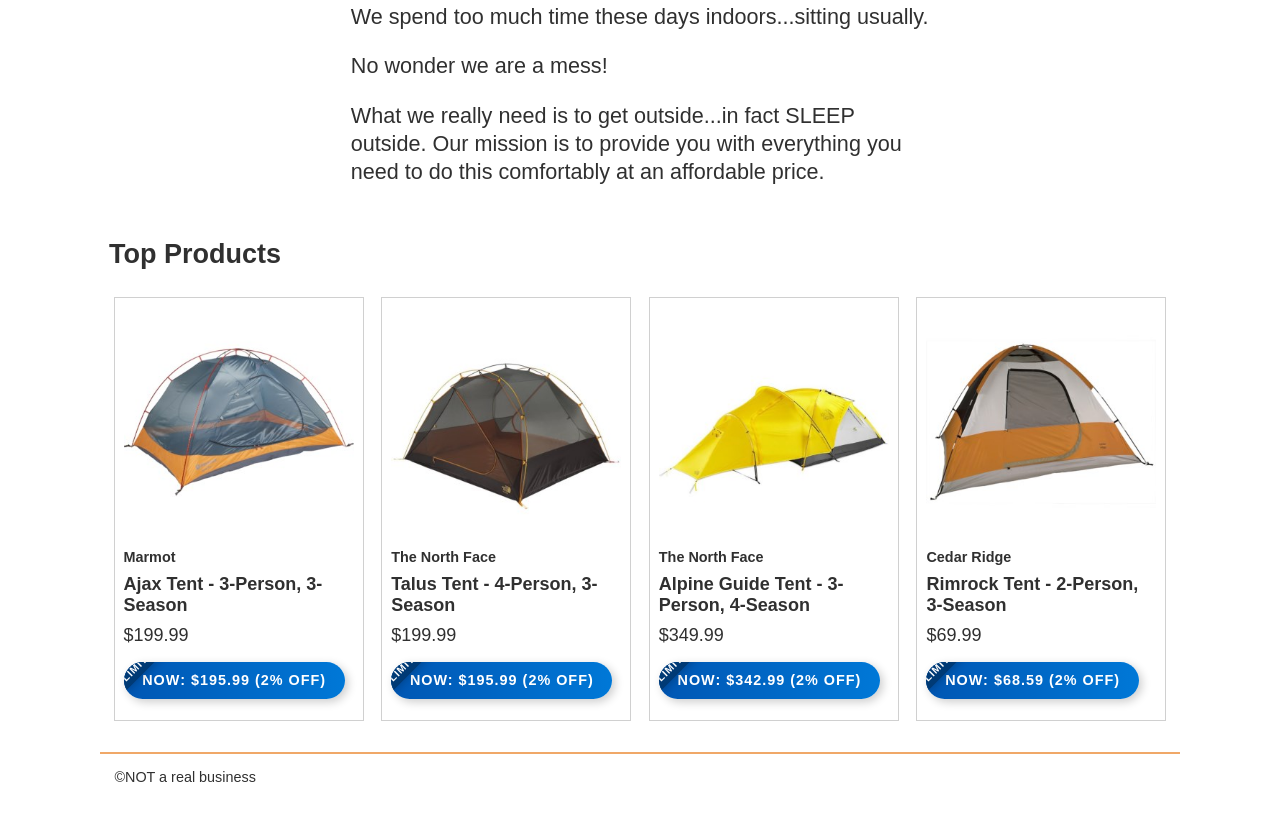
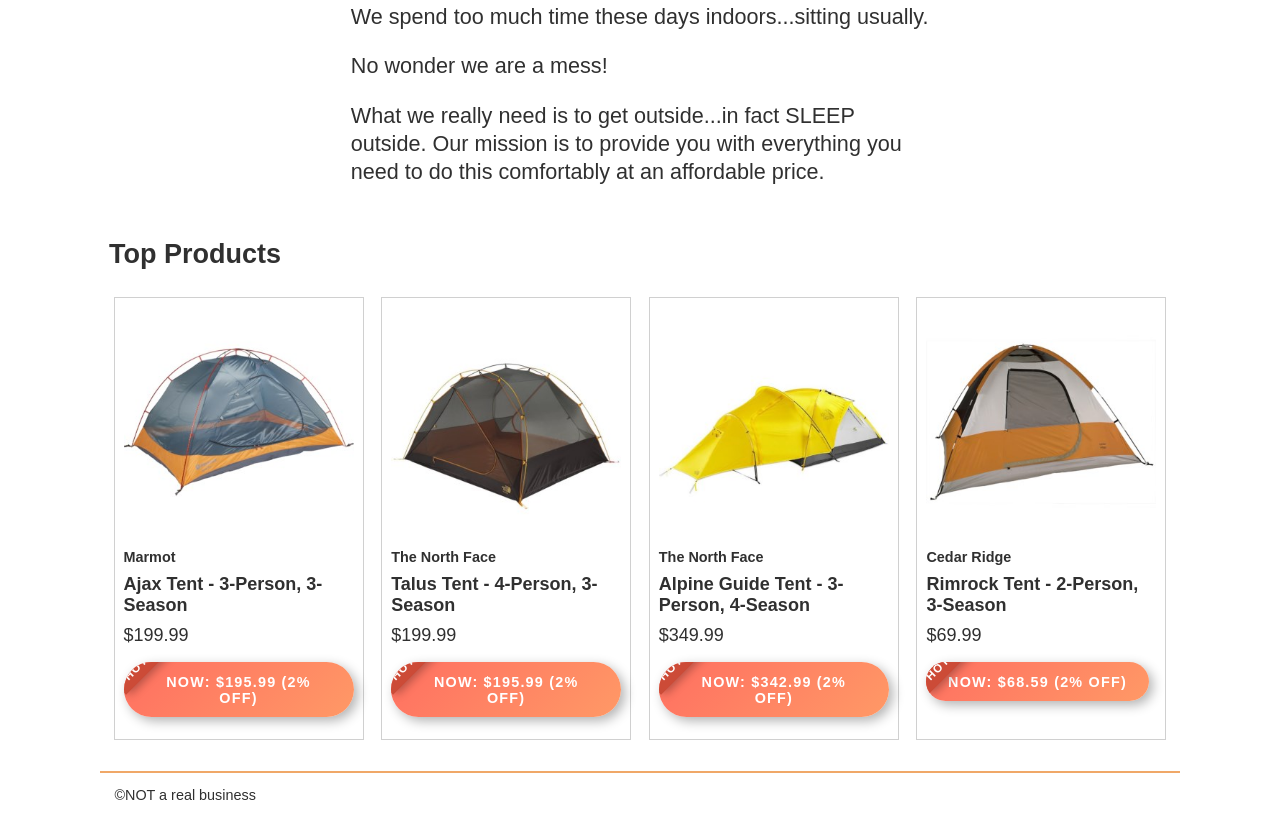
Before and after one commit to Toginomi/WDD330-Team16, a website built with Vite: page src/index.html in a window 1280 px wide. Shown: the part 435-1253 px from the top of the page. Built offline with nearby package versions, Linux system fonts and the light colour scheme.

Commit message:
pius---individaul

```diff
--- a/src/css/style.css
+++ b/src/css/style.css
@@ -160,47 +160,47 @@
   font-size: var(--small-font);
   color: #ffffff; /* Ensure text is white for contrast */
   font-weight: bold;
-  background: linear-gradient(90deg, #0056b3, #0078d7); /* Accessible blue gradient */
-  padding: 0.7em 1.3em;
-  border-radius: 25px;
+  background: linear-gradient(135deg, #ff6f61, #ff9966); /* Warm gradient for appeal */
+  padding: 0.8em 1.5em;
+  border-radius: 30px;
   display: inline-block;
   margin-top: 0.5em;
   text-align: center;
-  box-shadow: 3px 3px 10px rgba(0, 0, 0, 0.2);
+  box-shadow: 4px 4px 12px rgba(0, 0, 0, 0.3);
   position: relative;
   overflow: hidden;
-  letter-spacing: 1px;
+  letter-spacing: 1.2px;
   text-transform: uppercase;
   transition: all 0.3s ease-in-out;
 }
 
 .product-card__discount::before {
-  content: "Limited Time";
+  content: "Hot Deal";
   position: absolute;
   top: -20px;
   left: -20px;
-  background: #003a75; /* Darker blue for badge */
+  background: #cc4b37; /* Darker red for badge */
   color: #ffffff; /* Ensure text is white for contrast */
-  font-size: 0.7em;
+  font-size: 0.8em;
   font-weight: bold;
-  padding: 0.4em 0.8em;
+  padding: 0.5em 1em;
   transform: rotate(-45deg);
-  box-shadow: 2px 2px 8px rgba(0, 0, 0, 0.2);
+  box-shadow: 3px 3px 10px rgba(0, 0, 0, 0.3);
   z-index: 1;
 }
 
 .product-card__discount:hover {
-  background: linear-gradient(90deg, #0078d7, #0056b3); /* Reverse gradient on hover */
-  box-shadow: 5px 5px 15px rgba(0, 0, 0, 0.3);
+  background: linear-gradient(135deg, #ff9966, #ff6f61); /* Reverse gradient on hover */
+  box-shadow: 6px 6px 15px rgba(0, 0, 0, 0.4);
   transform: scale(1.1);
 }
 
 .product-card__discount span {
-  font-size: 1.4em;
+  font-size: 1.5em;
   font-weight: bold;
   display: block;
   margin-top: 0.3em;
-  text-shadow: 2px 2px 4px rgba(0, 0, 0, 0.3); /* Subtle shadow for readability */
+  text-shadow: 2px 2px 5px rgba(0, 0, 0, 0.4); /* Subtle shadow for readability */
 }
 /* End product list card */
 
```
Also changed, not shown: 1 other file.
